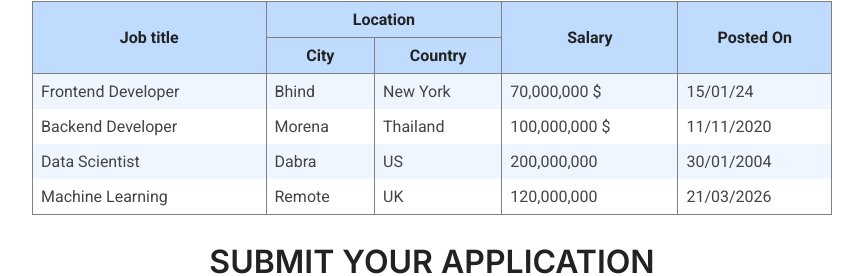
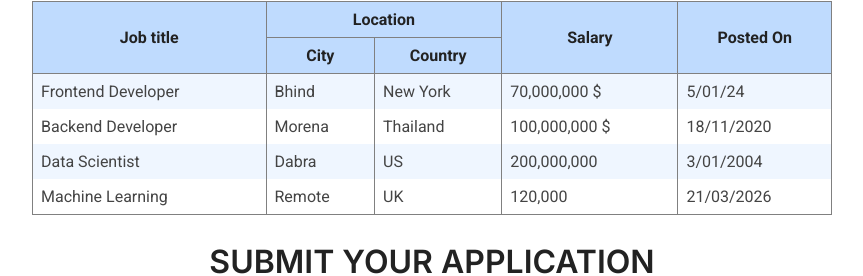
Before and after one commit to 2411nihalsingh/first-career-responsive-site, a plain HTML site: page src/index.html in a window 1280 px wide. Shown: the part 811-1087 px from the top of the page, without its empty margins (208-1071 px from the left). Drawn offline with Linux system fonts and the light colour scheme.

Commit message:
job-changes

```diff
--- a/src/index.html
+++ b/src/index.html
@@ -70,27 +70,27 @@
                <td>Bhind</td>
                <td>New York</td>
                <td>70,000,000 $</td>
-               <td>15/01/24</td>
+               <td>5/01/24</td>
             </tr>
             <tr class="jobs-data-row">
                 <td>Backend Developer</td>
                 <td>Morena</td>
                 <td>Thailand</td>
                 <td>100,000,000 $</td>
-                <td>11/11/2020</td>
+                <td>18/11/2020</td>
             </tr>
             <tr class="jobs-data-row">
                 <td>Data Scientist</td>
                 <td>Dabra</td>
                 <td>US</td>
                 <td>200,000,000</td>
-                <td>30/01/2004</td>
+                <td>3/01/2004</td>
             </tr>
             <tr class="jobs-data-row">
                 <td>Machine Learning</td>
                 <td>Remote</td>
                 <td>UK</td>
-                <td>120,000,000</td>
+                <td>120,000</td>
                 <td>21/03/2026</td>
             </tr>
         </table>
```
